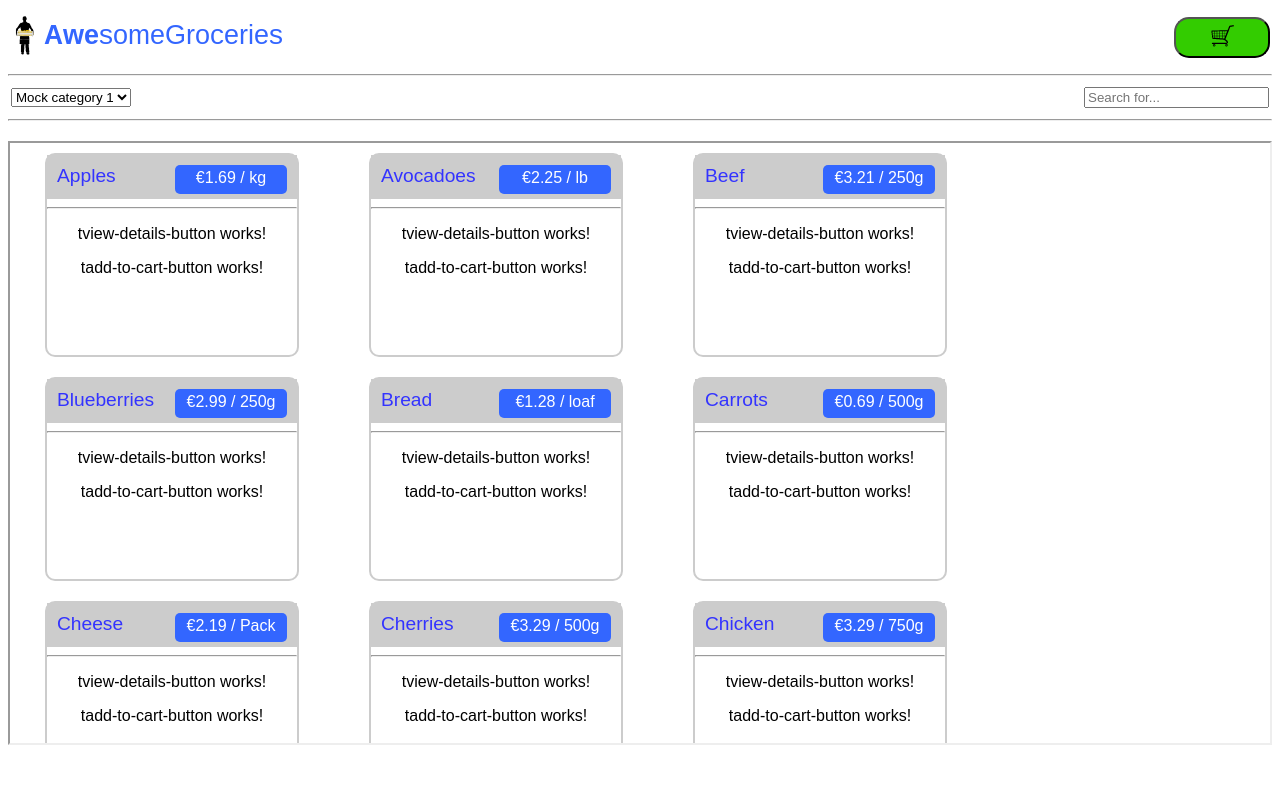
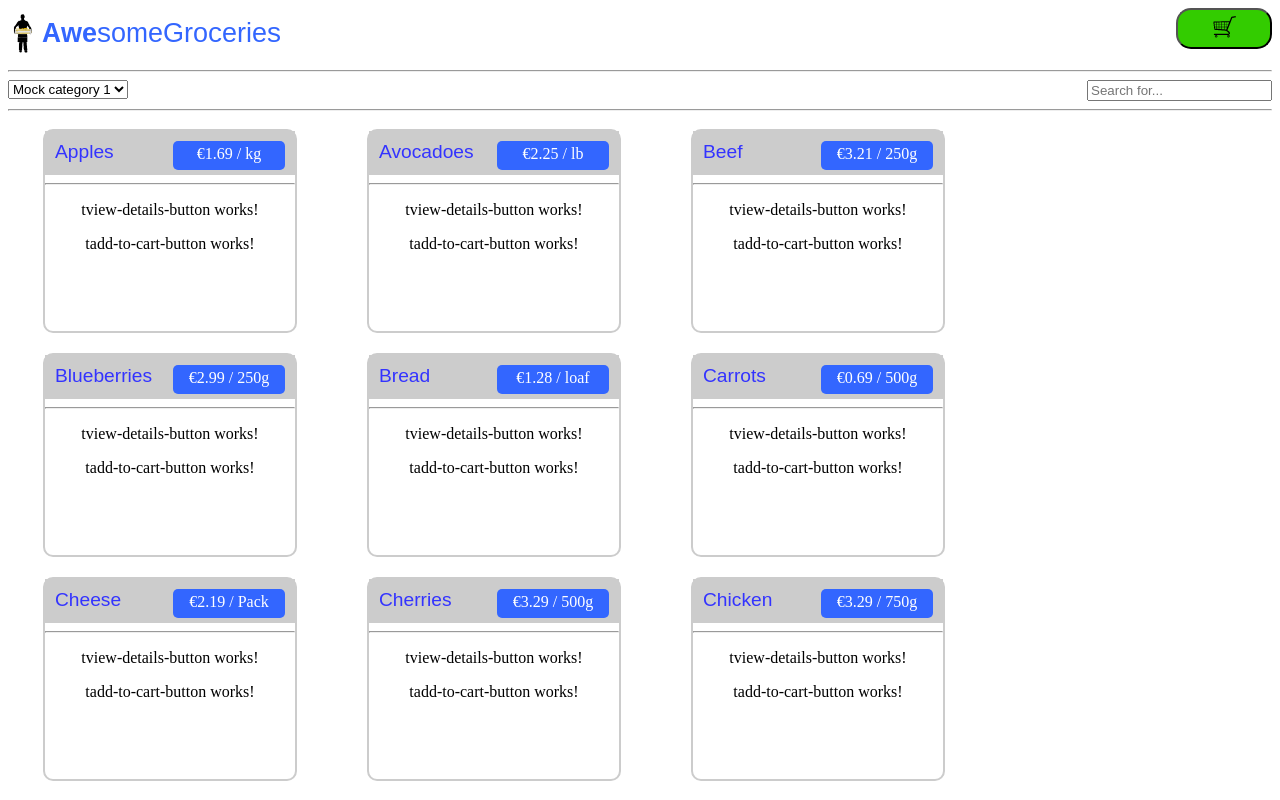
Before and after one commit to ustegrew/awesome-groceries_frontend, an Angular app: page /landing in a window 1280 px wide. Built offline with nearby package versions, Linux system fonts and the light colour scheme.

Commit message:
Landing page: Migrated to table-less flexbox layout.

```diff
--- a/src/app/components/pages/tlanding/tlanding.component.css
+++ b/src/app/components/pages/tlanding/tlanding.component.css
@@ -1,52 +1,30 @@
-#table-00
+#root
 {
-    width:              100%;
+    display:            flex;
+    flex-direction:     column;
+    height:             calc(100vh - 20px);
 }
 
-#table-00-tr-00-td-00
+#root-a
 {
-    width:              50%;
-    text-align:         left;
-    padding:            0;
+    flex:               0 0 50px;
+    display:            flex;
+    flex-direction:     row;
+    justify-content:    space-between;
 }
 
-#table-00-tr-00-td-01
+#root-b
 {
-    width:              50%;
-    text-align:         right;
-    padding:            0;
+    flex:               0 0 20px;
+    display:            flex;
+    flex-direction:     row;
+    justify-content:    space-between;
 }
 
-#table-01
+#root-c
 {
-    width:              100%;
+    display:            flex;
+    flex-wrap:          wrap;
+    justify-content:    flex-start;
+    overflow-y:         scroll;
 }
-
-#table-01-tr-00-td-00
-{
-    width:              50%;
-    text-align:         left;
-}
-
-#table-01-tr-00-td-01
-{
-  width:                50%;
-  text-align:           right;
-}
-
-#flowpanel
-{
-    margin-top:         20px;
-    border-style:       inset;
-    border-width:       2px;
-    height:             600px;
-    vertical-align:     top;
-    overflow-y:         scroll;
-    font-family:        sans-serif;
-}
-
-#flowpanel > div
-{
-    float:              left;
-    padding:            10px;
-}
--- a/src/app/components/pages/tlanding/tlanding.component.html
+++ b/src/app/components/pages/tlanding/tlanding.component.html
@@ -1,28 +1,27 @@
-<!-- TODO: Migrate to div + css table layout. For now, table worx. -->
-<table id="table-00">
-    <tr>
-        <td id="table-00-tr-00-td-00">
-            <app-tlogo></app-tlogo>
-        </td>
-        <td id="table-00-tr-00-td-01">
+<div id="root">
+	<div id="root-a">
+		<div>
+		    <app-tlogo></app-tlogo>
+		</div>
+        <div>
             <app-tgo-cart-button></app-tgo-cart-button>
-        </td>
-    </tr>
-</table>
-<hr/>
-<table id="table-01">
-    <tr>
-        <td id="table-01-tr-00-td-00">
-            <app-tcategory-box></app-tcategory-box>
-        </td>
-        <td id="table-01-tr-00-td-01">
-            <app-tsearch></app-tsearch>
-        </td>
-    </tr>
-</table>
-<hr/>
-<div id="flowpanel">
-    <div *ngFor="let article of store.getArticles()">
-        <app-tproduct-details-panel [article] = "article"></app-tproduct-details-panel>
+        </div>
+    </div>
+    <div><hr/></div>
+	<div id="root-b">
+	    <div>
+			<app-tcategory-box></app-tcategory-box>
+	    </div>
+        <div>
+	        <app-tsearch></app-tsearch>
+        </div>
+	</div>
+	<div><hr/></div>
+    <div id="root-c">
+	    <!-- FIXME: Product buttons inside block to be left aligned, and
+	                whole block of product buttons to be centered in flow panel. -->
+	    <div *ngFor="let article of store.getArticles()" style="padding: 10px;">
+	        <app-tproduct-details-panel [article] = "article"></app-tproduct-details-panel>
+	    </div>
     </div>
 </div>
```
